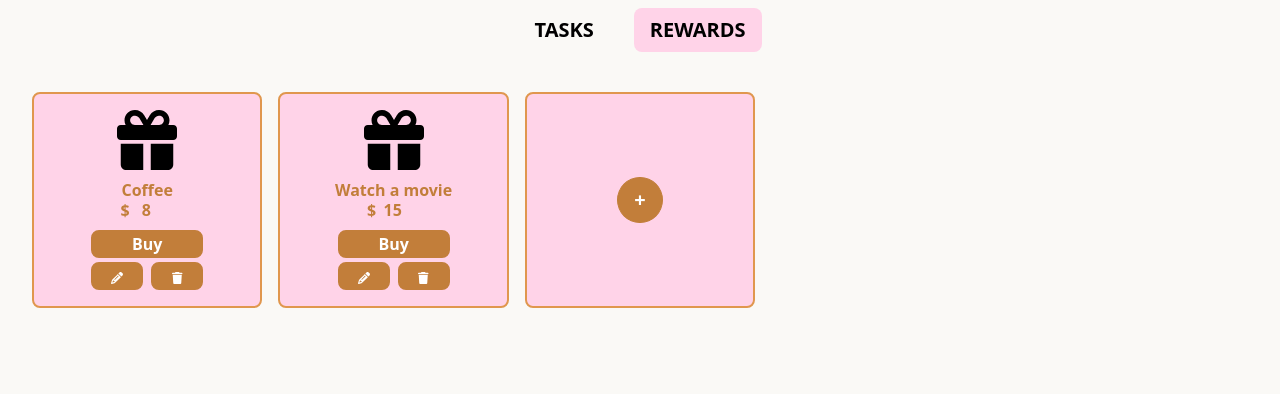
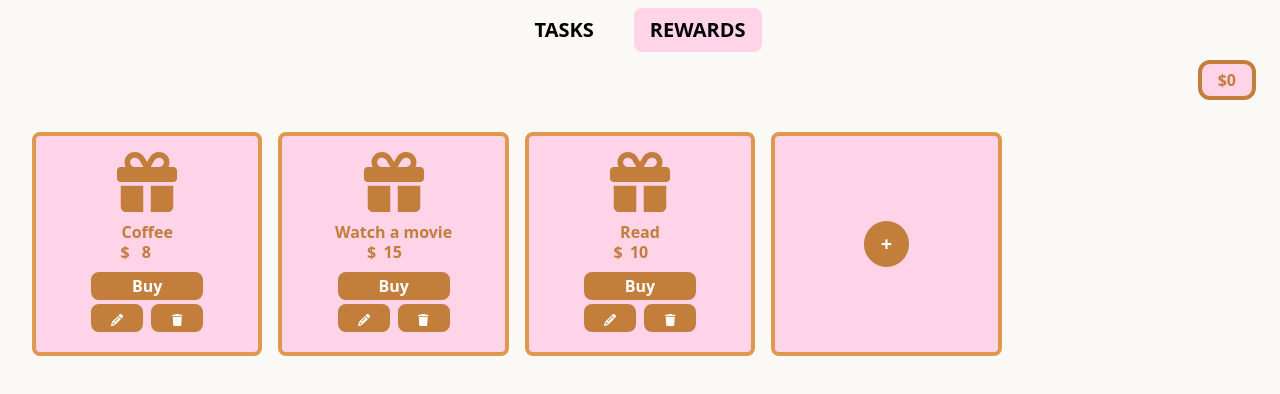
Before and after one commit to ashleyosuna/rewards, a Next.js app: page / in a window 1280 px wide. Both pictures are taken after a click on the button "REWARDS". Shown: the top 394 px of the page. Built offline with nearby package versions, Linux system fonts and the light colour scheme.

Commit message:
added total component

```diff
--- a/src/components/Navbar.tsx
+++ b/src/components/Navbar.tsx
@@ -1,14 +1,18 @@
 import TabsContext from "@/contexts/tabsContext";
 import { useContext } from "react";
+import Total from "./Total";
 
 export default function Navbar() {
   const { currTab, setTab } = useContext(TabsContext);
 
   return (
+    <>
       <div className="w-full flex flex-row justify-center gap-6 py-2">
         <button
           className={`text-xl py-2 px-4 rounded-lg font-bold ${
-          currTab === "tasks" ? "bg-[--default-btn-color]" : "hover:bg-gray-200"
+            currTab === "tasks"
+              ? "bg-[--default-btn-color]"
+              : "hover:bg-gray-200"
           }`}
           onClick={() => setTab("tasks")}
         >
@@ -25,5 +29,9 @@ export default function Navbar() {
           REWARDS
         </button>
       </div>
+      <div className="text-right pr-6 flex justify-end">
+        <Total />
+      </div>
+    </>
   );
 }
--- a/src/components/Reward.tsx
+++ b/src/components/Reward.tsx
@@ -35,8 +35,11 @@ export default function Reward({
   const onBuy = function () {};
 
   return (
-    <div className="bg-[--default-btn-color] border-2 rounded-lg border-[--title-border] flex flex-col py-4 items-center">
-      <FontAwesomeIcon icon={faGift} className="sm:text-6xl text-4xl" />
+    <div className="bg-[--default-btn-color] border-4 rounded-lg border-[--title-border] flex flex-col py-4 items-center min-h-56">
+      <FontAwesomeIcon
+        icon={faGift}
+        className="sm:text-6xl text-4xl text-[--darker-orange]"
+      />
       <input
         type="text"
         className="w-full text-center font-bold text-[--darker-orange] mt-2 mb-[-4px] bg-inherit focus:outline-none placeholder:text-[--darker-orange] placeholder:opacity-60"
--- a/src/components/Rewards.tsx
+++ b/src/components/Rewards.tsx
@@ -7,6 +7,7 @@ import { RewardType } from "@/types";
 const testRewards = [
   { description: "Coffee", price: 8 },
   { description: "Watch a movie", price: 15 },
+  { description: "Read", price: 10 },
 ];
 
 export default function Rewards() {
@@ -33,7 +34,7 @@ export default function Rewards() {
   };
 
   return (
-    <div className="w-[95%] mx-auto grid sm:grid-cols-4 lg:grid-cols-5 gap-4 my-8">
+    <div className="w-[95%] mx-auto grid sm:grid-cols-3 md:grid-cols-3 lg:grid-cols-4 xl:grid-cols-5 gap-4 my-8">
       {rewards.map((reward, index) => (
         <Reward
           reward={reward}
@@ -43,7 +44,7 @@ export default function Rewards() {
         />
       ))}
       {!newReward ? (
-        <div className="bg-[--default-btn-color] border-2 rounded-lg border-[--title-border] flex flex-col py-4 items-center justify-center">
+        <div className="bg-[--default-btn-color] border-4 rounded-lg border-[--title-border] flex flex-col py-4 items-center justify-center min-h-56">
           <button
             className="border rounded-[100%] border-[--darker-orange] bg-[--darker-orange] text-white font-bold py-2 px-4 text-xl"
             onClick={() => setNewReward(true)}
--- /dev/null
+++ b/src/components/Total.tsx
@@ -0,0 +1,7 @@
+export default function Total() {
+  return (
+    <div className="rounded-xl border-4 border-[--darker-orange] bg-[--default-btn-color] w-fit py-1 px-4 text-[--darker-orange] font-bold">
+      $0
+    </div>
+  );
+}
```
Lines whose indentation alone changed are shown as unchanged.
